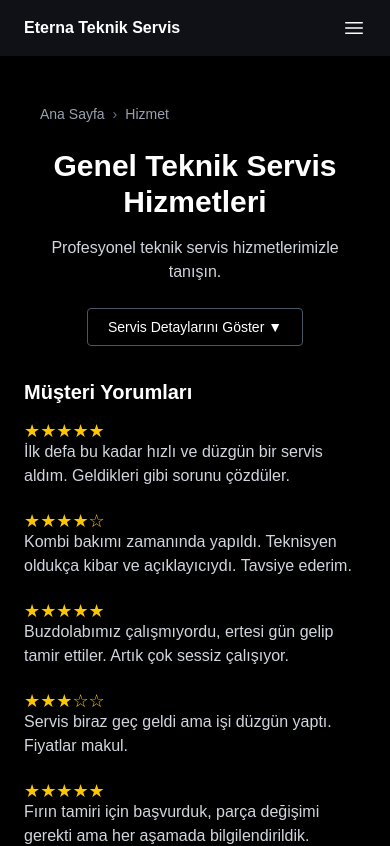
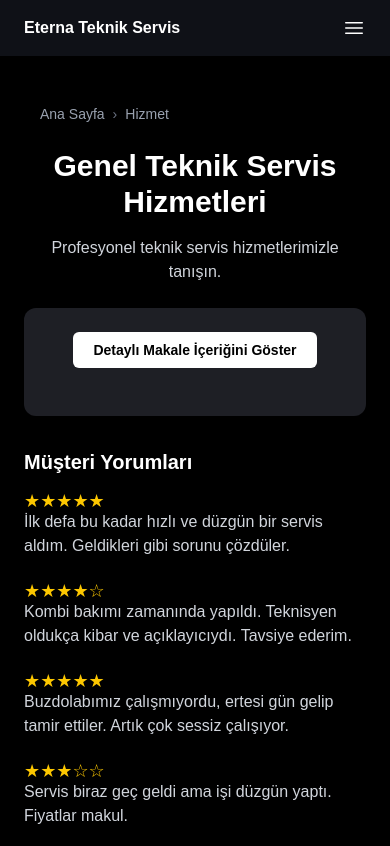
Before and after one commit to berkaybakac/service-web, a Next.js app: page /hizmet in a window 390 px wide. Shown: the top 846 px of the page. Built offline with nearby package versions, Linux system fonts and the light colour scheme.

Commit message:
Improve mobile layout and symmetry of article toggle component

```diff
--- a/package.json
+++ b/package.json
@@ -22,6 +22,7 @@
   "devDependencies": {
     "@eslint/eslintrc": "^3",
     "@tailwindcss/postcss": "^4",
+    "@tailwindcss/typography": "^0.5.16",
     "@types/node": "^20",
     "@types/react": "^19",
     "@types/react-dom": "^19",
--- a/src/app/hizmet/page.tsx
+++ b/src/app/hizmet/page.tsx
@@ -6,7 +6,7 @@ import { fakeReviews } from '@/data/fakeReviews';
 import qaList from '@/data/qaList';
 import dynamic from 'next/dynamic';
 import { useSearchParams } from 'next/navigation';
-import { Suspense, useState } from 'react';
+import { Suspense } from 'react';
 
 const LazyArticleContent = dynamic(
   () => import('@/components/ArticleContent'),
@@ -57,7 +57,6 @@ const services = {
 export default function ServiceDetailPage() {
   const searchParams = useSearchParams();
   const serviceNameParam = searchParams.get('service');
-  const [showArticle, setShowArticle] = useState(false);
 
   const displayServiceName = serviceNameParam
     ? decodeURIComponent(serviceNameParam.replace(/\+/g, ' '))
@@ -105,16 +104,7 @@ export default function ServiceDetailPage() {
     })),
   };
 
-  return (
-    <>
-      <script
-        type="application/ld+json"
-        dangerouslySetInnerHTML={{ __html: JSON.stringify(jsonLd) }}
-      />
-      <script
-        type="application/ld+json"
-        dangerouslySetInnerHTML={{
-          __html: JSON.stringify({
+  const breadcrumbJson = {
     '@context': 'https://schema.org',
     '@type': 'BreadcrumbList',
     itemListElement: [
@@ -139,14 +129,10 @@ export default function ServiceDetailPage() {
         )}`,
       },
     ],
-          }),
-        }}
-      />
-      {qaList[displayServiceName] && (
-        <script
-          type="application/ld+json"
-          dangerouslySetInnerHTML={{
-            __html: JSON.stringify({
+  };
+
+  const qaJson = qaList[displayServiceName]
+    ? {
         '@context': 'https://schema.org',
         '@type': 'QAPage',
         mainEntity: {
@@ -169,8 +155,23 @@ export default function ServiceDetailPage() {
             },
           },
         },
-            }),
-          }}
+      }
+    : null;
+
+  return (
+    <>
+      <script
+        type="application/ld+json"
+        dangerouslySetInnerHTML={{ __html: JSON.stringify(jsonLd) }}
+      />
+      <script
+        type="application/ld+json"
+        dangerouslySetInnerHTML={{ __html: JSON.stringify(breadcrumbJson) }}
+      />
+      {qaJson && (
+        <script
+          type="application/ld+json"
+          dangerouslySetInnerHTML={{ __html: JSON.stringify(qaJson) }}
         />
       )}
 
@@ -180,24 +181,14 @@ export default function ServiceDetailPage() {
           <h1 className="text-3xl font-bold mb-4 text-center">{pageTitle}</h1>
           <p className="text-gray-300 mb-6 text-center">{pageDescription}</p>
 
-          {showArticle && (
-            <div className="bg-[#12141c] p-4 rounded mb-6 transition-all duration-300">
-              <Suspense fallback={<div>Makale içeriği yükleniyor...</div>}>
+          {/* ✅ Sadece yeni toggle kart gösteriliyor */}
+          <Suspense
+            fallback={
+              <div className="text-center">Makale içeriği yükleniyor...</div>
+            }
+          >
             <LazyArticleContent />
           </Suspense>
-            </div>
-          )}
-
-          <div className="text-center mb-8">
-            <button
-              className="inline-block border border-gray-600 px-5 py-2 text-sm rounded hover:bg-gray-800 transition"
-              onClick={() => setShowArticle((prev) => !prev)}
-            >
-              {showArticle
-                ? 'Servis Detaylarını Gizle ▲'
-                : 'Servis Detaylarını Göster ▼'}
-            </button>
-          </div>
 
           <h2 className="text-xl font-semibold mb-4">Müşteri Yorumları</h2>
           <ul className="space-y-6 text-left">
--- a/src/components/ArticleContent.tsx
+++ b/src/components/ArticleContent.tsx
@@ -1,26 +1,40 @@
 'use client';
 
-import React from 'react';
+import { useEffect, useState } from 'react';
 import ReactMarkdown from 'react-markdown';
 import remarkGfm from 'remark-gfm';
 
 export default function ArticleContent() {
-  const [content, setContent] = React.useState('');
+  const [content, setContent] = useState('');
+  const [expanded, setExpanded] = useState(false);
 
-  React.useEffect(() => {
+  useEffect(() => {
     fetch('/article.md')
       .then((res) => res.text())
       .then((text) => setContent(text));
   }, []);
 
   return (
-    <details className="bg-gray-900 text-white p-6 rounded-md mb-8 max-w-4xl mx-auto">
-      <summary className="cursor-pointer text-lg font-semibold mb-4">
-        Detaylı Makale İçeriğini Göster
-      </summary>
-      <div className="prose prose-invert max-w-none mt-4">
+    <section className="bg-[#1e1f25] text-white rounded-xl px-4 py-6 md:p-8 mb-8 shadow-lg max-w-3xl w-full mx-auto transition-all duration-300">
+      <div className="flex justify-center">
+        <button
+          onClick={() => setExpanded(!expanded)}
+          className="bg-white text-black text-sm md:text-base font-semibold px-5 py-2 md:px-6 md:py-2.5 rounded-md hover:bg-gray-200 transition duration-300 focus:outline-none focus:ring-2 focus:ring-offset-2 focus:ring-indigo-500"
+          aria-expanded={expanded}
+          aria-controls="article-content"
+        >
+          {expanded ? 'Detayları Gizle' : 'Detaylı Makale İçeriğini Göster'}
+        </button>
+      </div>
+
+      <div
+        id="article-content"
+        className={`markdown mt-6 overflow-hidden transition-all duration-500 ease-in-out ${
+          expanded ? 'max-h-[5000px] opacity-100' : 'max-h-0 opacity-0'
+        }`}
+      >
         <ReactMarkdown remarkPlugins={[remarkGfm]}>{content}</ReactMarkdown>
       </div>
-    </details>
+    </section>
   );
 }
```
Also changed, not shown: 1 other file (tests, documents, lock files or other folders). Lines whose indentation alone changed are shown as unchanged.
